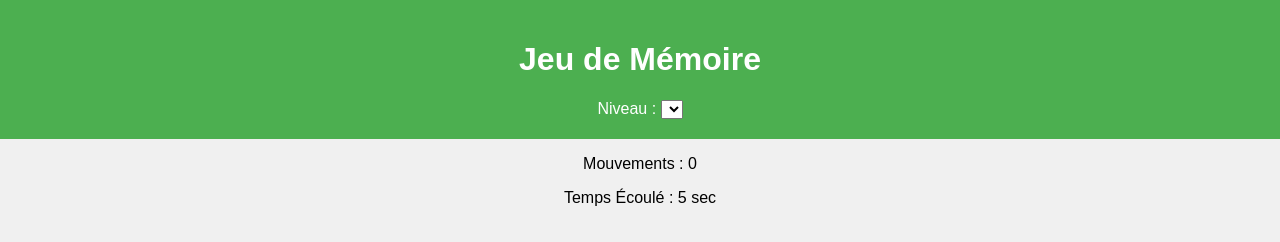
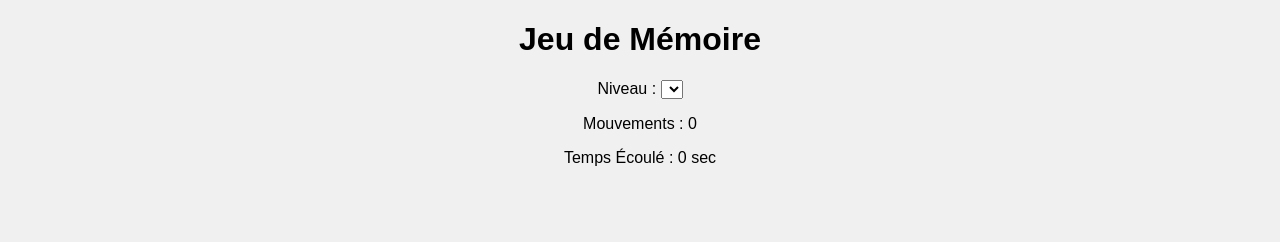
Before and after one commit to jMoulis/memory, a plain HTML site: page Start/index.html in a window 1280 px wide. Drawn offline with Linux system fonts and the light colour scheme.

Commit message:
Change readme

```diff
--- a/Start/script.js
+++ b/Start/script.js
@@ -1,4 +1,14 @@
 // script.js
+
+/**
+ * Création d'un jeu de mémoire simple
+ * Etapes principales dans l'ordre:
+ * 1. Sélectionner les éléments du DOM
+ * 2. Initialiser les variables du jeu
+ * 3. Créer les fonctions du jeu
+ * 4. Ajouter les écouteurs d'événements
+ * 5. Démarrer le jeu pour la première fois
+ */
 
 // Initialisation du jeu
 document.addEventListener('DOMContentLoaded', () => {
@@ -242,5 +252,5 @@ document.addEventListener('DOMContentLoaded', () => {
   difficultySelector.addEventListener('change', startGame);
 
   // Démarrer le jeu pour la première fois
-  startGame();
+  // startGame();
 });
--- a/Start/styles.css
+++ b/Start/styles.css
@@ -10,10 +10,6 @@ body {
 }
 
 header {
-  background-color: #4caf50;
-  color: white;
-  padding: 20px 0;
-  position: relative;
 }
 
 #difficulty-selector {
```
Also changed, not shown: 1 other file.
